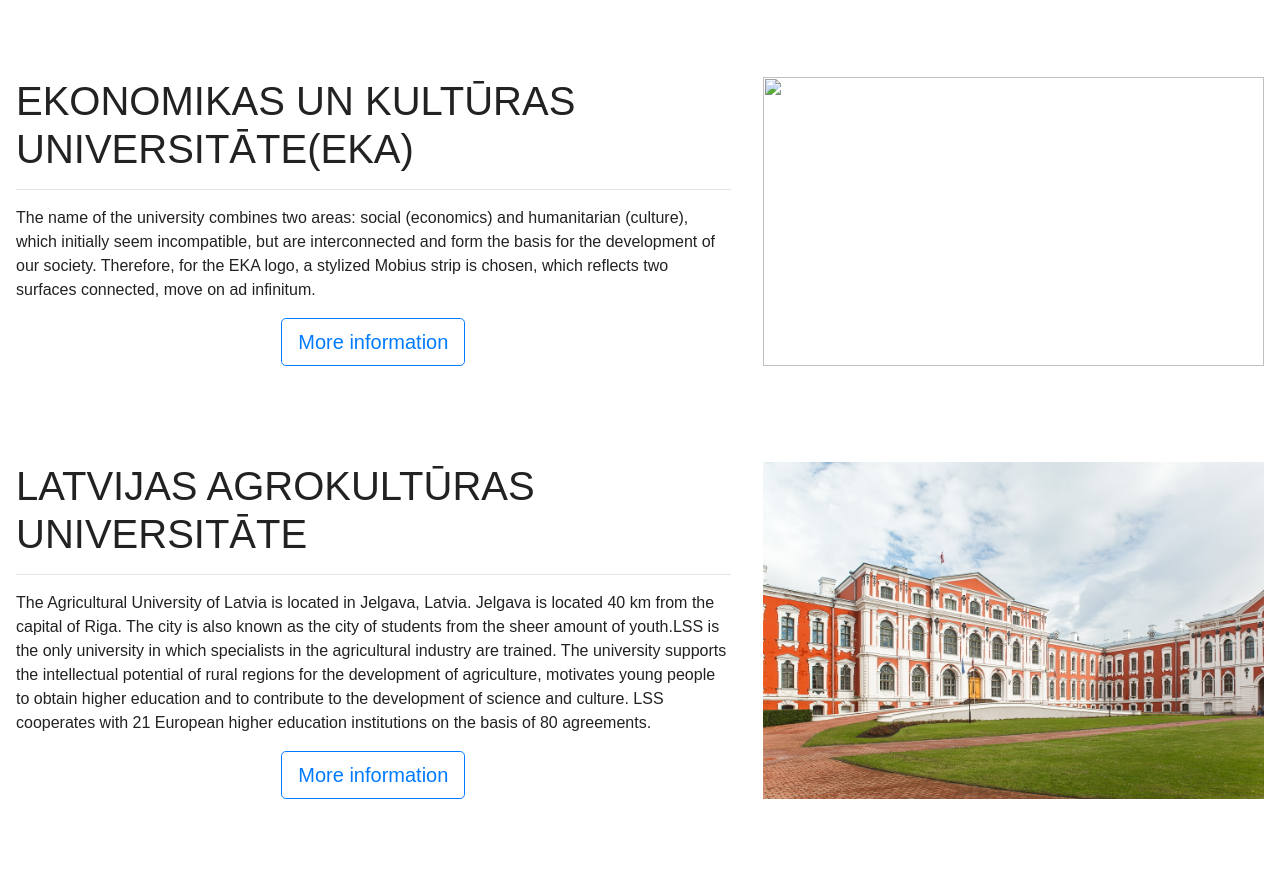
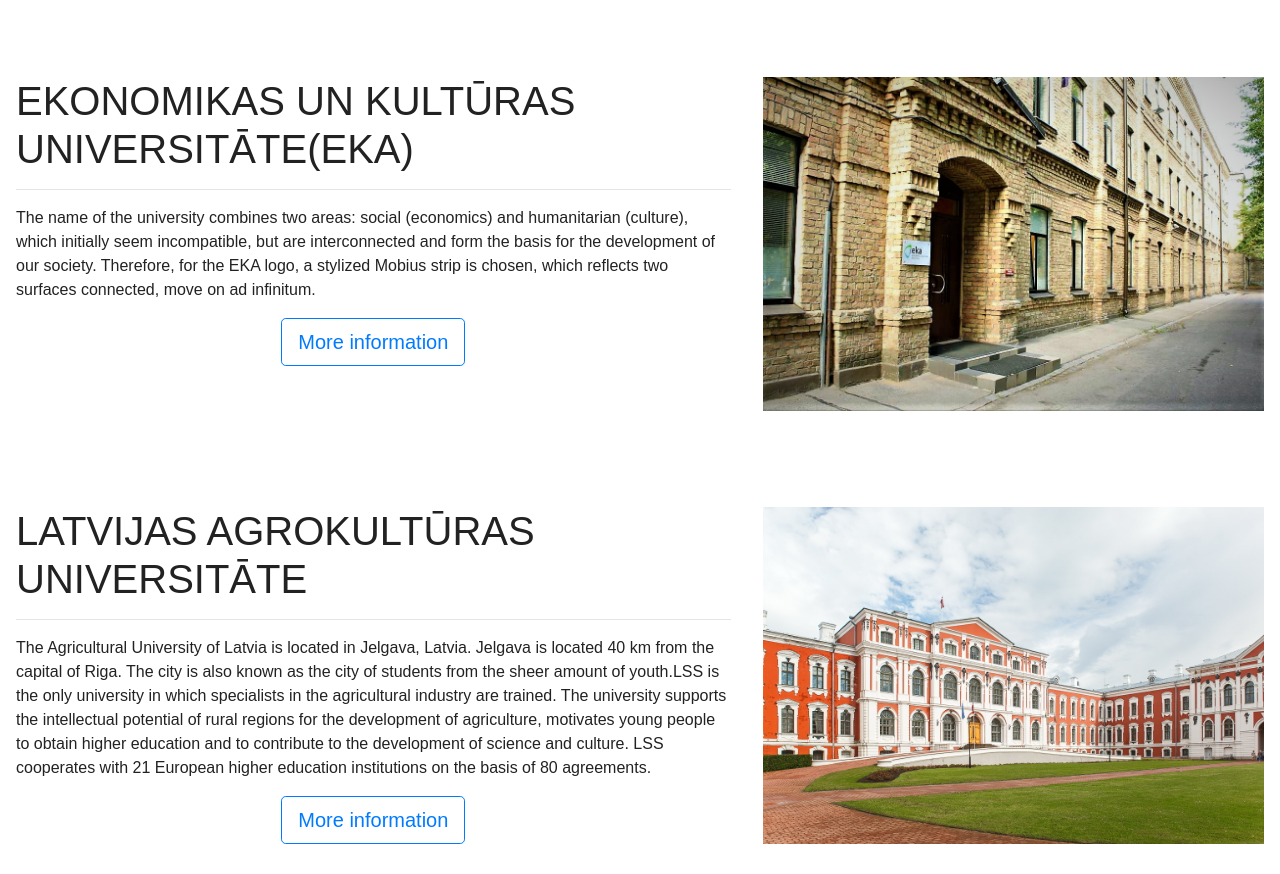
Before and after one commit to Toxa1304/bcn, a plain HTML site: page universities.html in a window 1280 px wide. Shown: the part 1031-1905 px from the top of the page. Drawn offline with nearby package versions, Linux system fonts and the light colour scheme.

Commit message:
Update universities.html

```diff
--- a/universities.html
+++ b/universities.html
@@ -120,7 +120,7 @@
 
         </div>
         <div class="col-lg-5">
-            <img src="eka1.jpg" class="img-fluid1">
+            <img src="Images/eka.jpg" class="img-fluid1">
 
         </div>
     </div>
```
